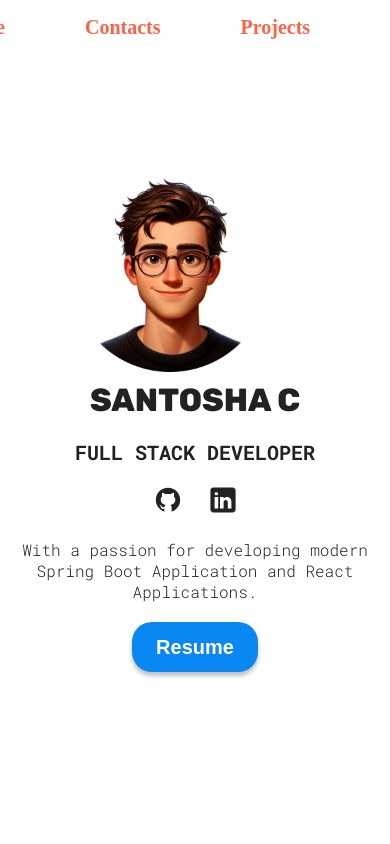
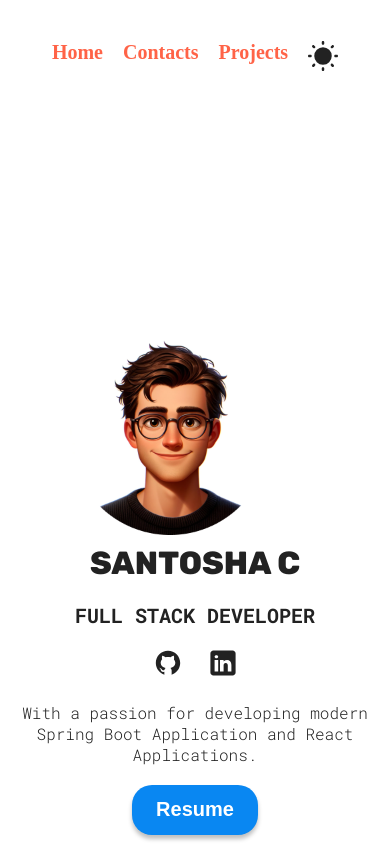
Before and after one commit to Santosha2001/portfolio, a React (Vite) app: page / in a window 390 px wide. Shown: the top 844 px of the page. Built offline with nearby package versions, Linux system fonts and the light colour scheme.

Commit message:
"portfolio"

```diff
--- a/src/sections/Navbar/NavbarStyles.module.css
+++ b/src/sections/Navbar/NavbarStyles.module.css
@@ -5,11 +5,15 @@
     padding: 1rem 2rem;
     background-color: transparent;
     color: var(--navbar-font-color);
-    margin-bottom: 2rem;
-    /* Increase the margin-bottom to add more gap */
-    position: fixed;
+    margin-bottom: -8rem;
+    /* Add gap between navbar and hero section */
+    margin-top: 15px;
+    /* position: fixed; */
     top: 0;
-    width: 100%;
+    width: 100vw;
+    /* Set width to viewport width */
+    box-sizing: border-box;
+    /* Include padding and border in the element's total width and height */
     z-index: 1000;
 }
 
@@ -72,3 +76,29 @@
         gap: 3rem;
     }
 }
+
+@media (max-width: 800px) {
+    .navbar {
+        flex-direction: column;
+        align-items: center;
+        /* Center the items */
+        padding: 1rem;
+        position: static;
+        /* Remove fixed position */
+        margin-bottom: 0.1rem;
+        /* Reduce gap between navbar and hero section */
+    }
+
+    .navbar-links {
+        flex-direction: column;
+        gap: 1.5rem;
+        /* Increase gap between items */
+        align-items: center;
+        /* Center the items */
+    }
+
+    .navbarItem {
+        margin: 10px;
+        /* Remove right margin */
+    }
+}
--- a/src/sections/Projects/ProjectsStyles.module.css
+++ b/src/sections/Projects/ProjectsStyles.module.css
@@ -2,6 +2,7 @@
   display: flex;
   flex-direction: column;
   text-align: center;
+  margin-top: -70px;
 
   img {
     max-width: 250px;
```
